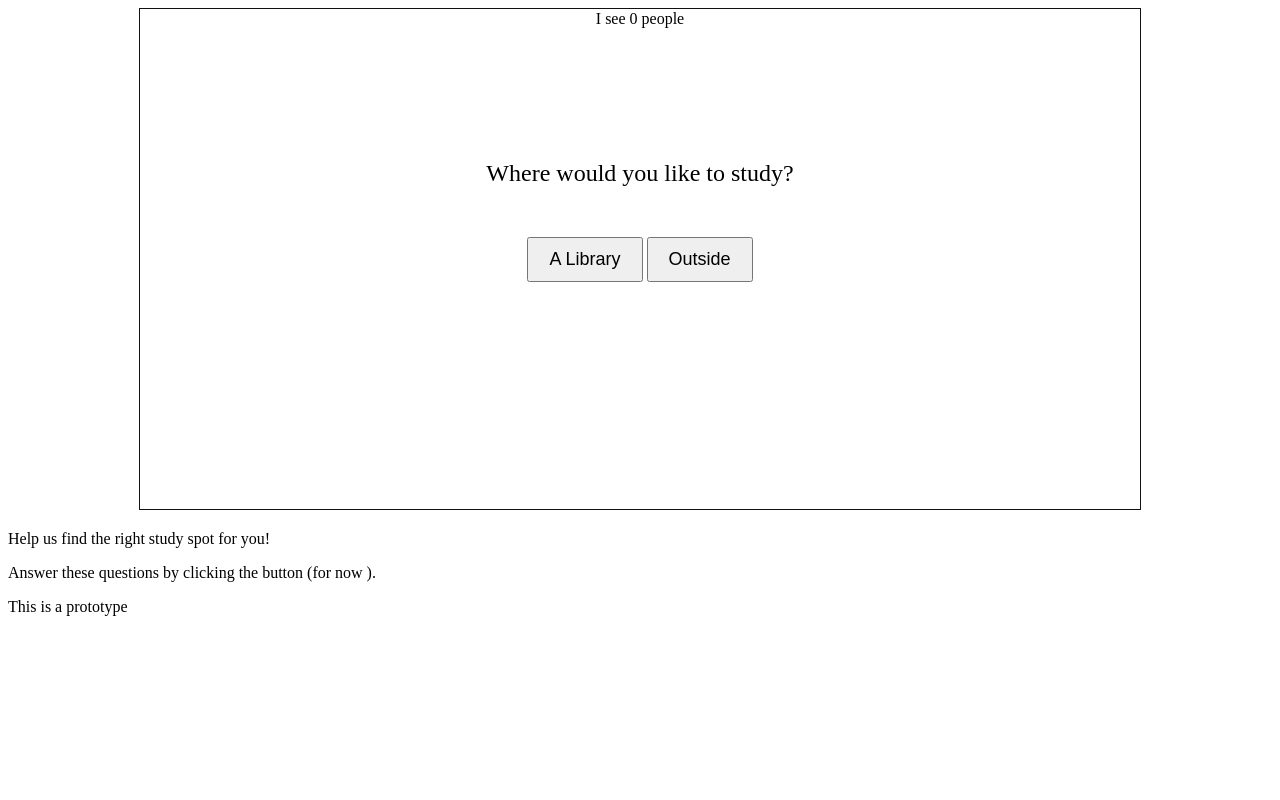
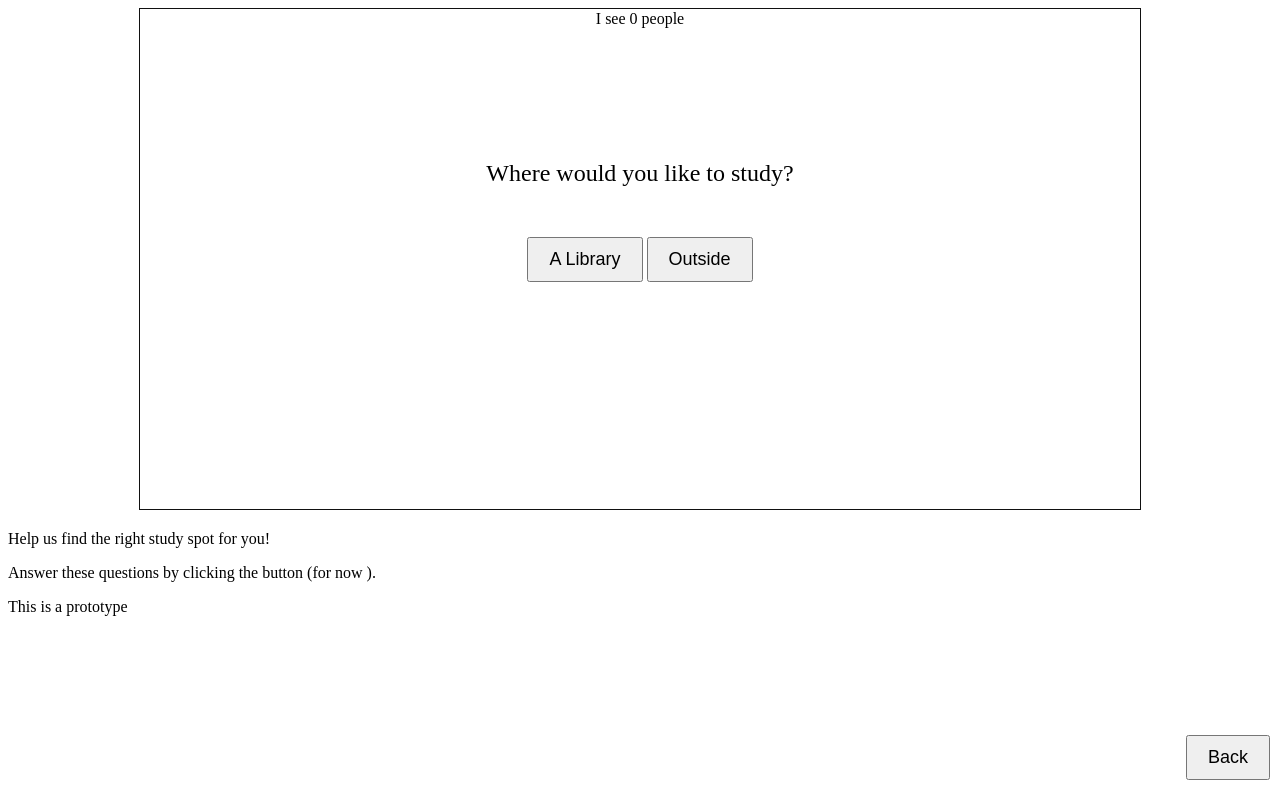
Before and after one commit to mwillen04/hci-studyfinder, a plain HTML site: page index.html in a window 1280 px wide. Drawn offline with nearby package versions, Linux system fonts and the light colour scheme; a script that the page names is missing.

Commit message:
back button

```diff
--- a/index.html
+++ b/index.html
@@ -68,6 +68,9 @@
       <button onclick="answerQuestion(3, 'More than an hour')">More than an hour</button>
       <button onclick="answerQuestion(3, 'Less than an hour')">Less than an hour</button>
     </div>
+
+    <button id="backButton" style="position: absolute; bottom: 10px; right: 10px;">Back</button>
+
   </div>
 
   <!-- Add additional text using HTML elements -->
```
